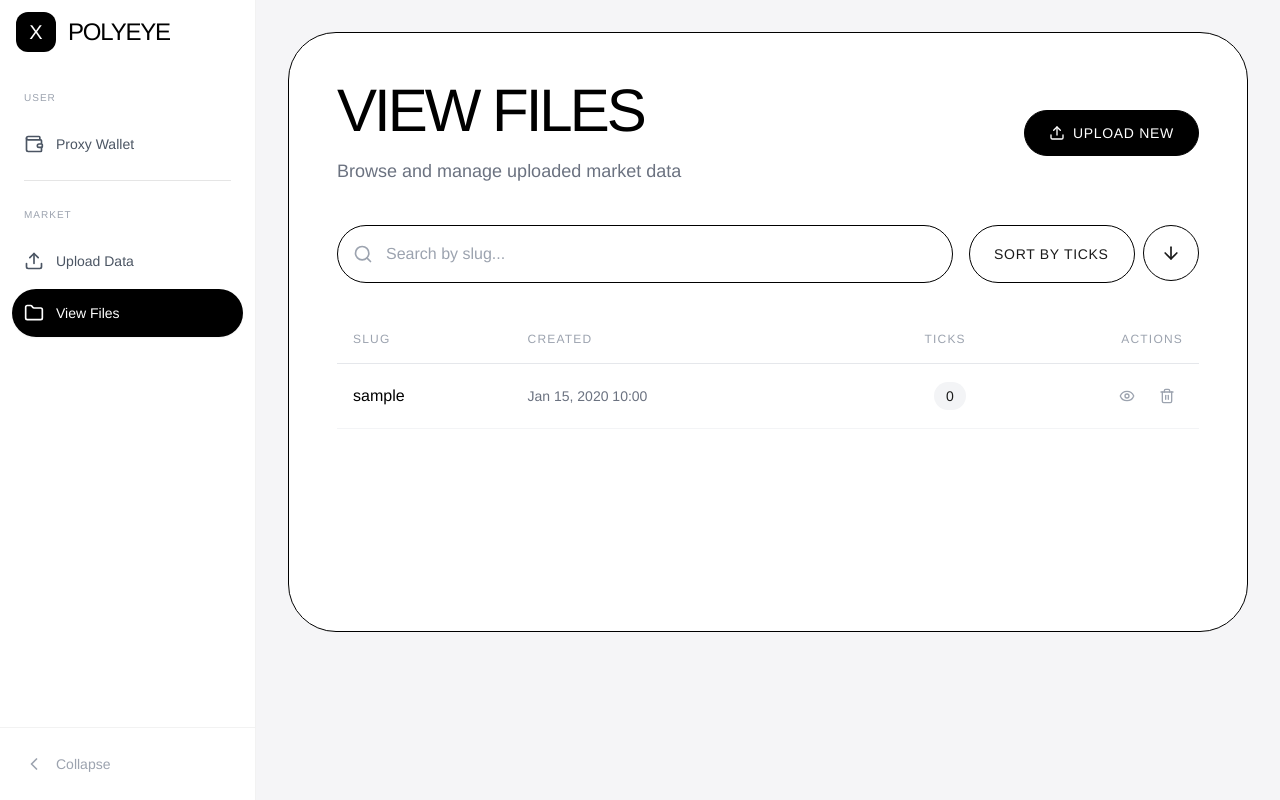
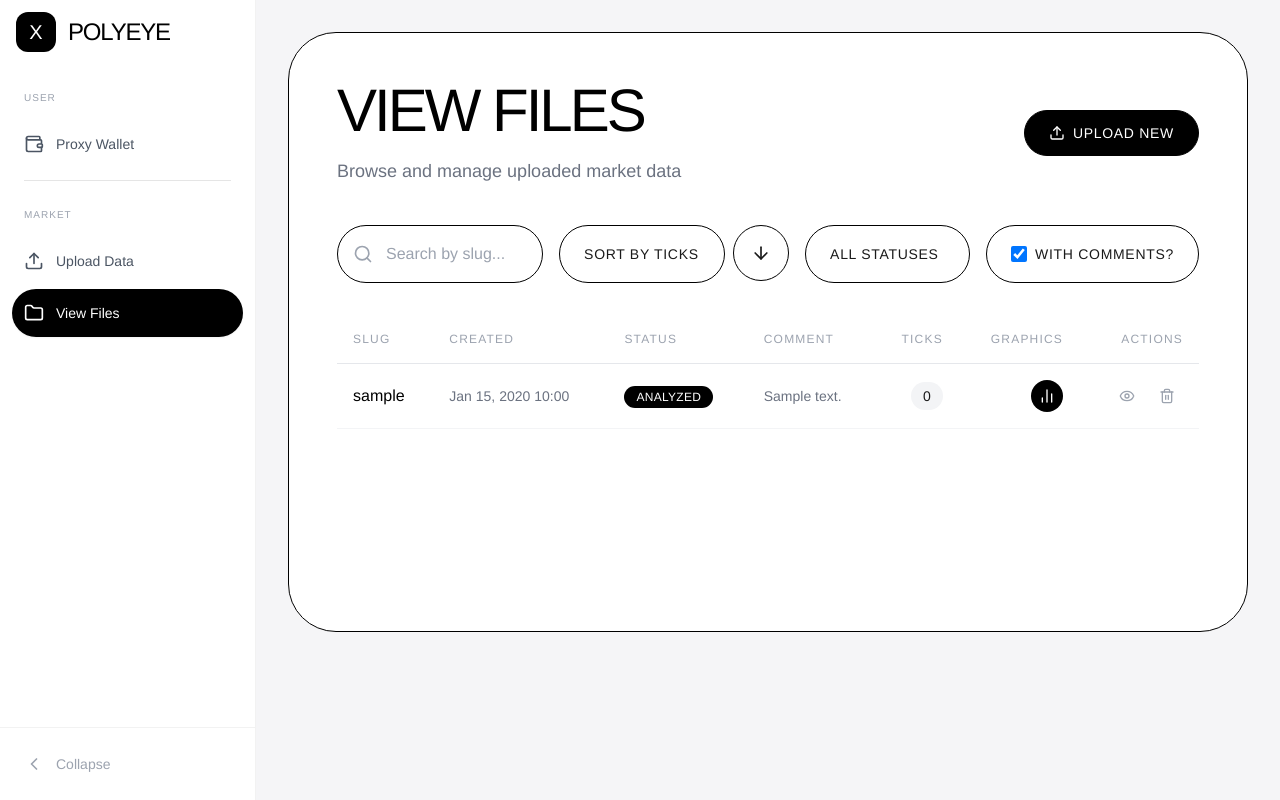
Before and after one commit to MarselNet86/poly_eye, a Django app: page /market/files/ in a window 1280 px wide. Run offline with Django 5.2, Linux system fonts and the light colour scheme; tables that the repository leaves empty hold one stand-in row (values such as "Sample post"); data that the repository does not hold is empty; some libraries are stand-ins or nearby versions.

Commit message:
Добавлены новые ячейки в таблице

```diff
--- a/market/models.py
+++ b/market/models.py
@@ -5,6 +5,13 @@ class Market(models.Model):
     """15-минутный рынок бинарных опционов BTC на Polymarket"""
     slug = models.CharField(max_length=100, unique=True, db_index=True)
     created_at = models.DateTimeField(auto_now_add=True)
+
+    STATUS_CHOICES = [
+        ('analyzed', 'Analyzed'),
+        ('not_analyzed', 'Not Analyzed'),
+    ]
+    status = models.CharField(max_length=20, choices=STATUS_CHOICES, default='not_analyzed')
+    comment = models.TextField(blank=True)
 
     class Meta:
         ordering = ['-created_at']
--- a/market/templates/market/files.html
+++ b/market/templates/market/files.html
@@ -48,6 +48,25 @@
                     <i data-lucide="arrow-down" class="w-5 h-5 transition-transform"
                         :class="order === 'asc' ? 'rotate-180' : ''"></i>
                 </button>
+            </div>
+
+            <!-- Status Filter -->
+            <div class="flex gap-2">
+                <select x-model="status" @change="filterFiles()" class="bg-white border border-black rounded-full px-6 py-4 text-sm font-light
+                               uppercase tracking-wider focus:outline-none cursor-pointer appearance-none">
+                    <option value="all">All Statuses</option>
+                    <option value="analyzed">Analyzed</option>
+                    <option value="not_analyzed">Not Analyzed</option>
+                </select>
+            </div>
+
+            <!-- Comment Filter -->
+            <div class="flex items-center gap-2 bg-white border border-black rounded-full px-6 py-4">
+                <input type="checkbox" id="hasComment" x-model="hasComment" @change="filterFiles()"
+                    class="w-4 h-4 rounded border-gray-300 text-black focus:ring-black">
+                <label for="hasComment" class="text-sm font-light uppercase tracking-wider cursor-pointer select-none">
+                    With comments?
+                </label>
             </div>
         </div>
 
@@ -101,6 +120,8 @@ Alpine.data('filesPage', () => ({
 search: '{{ search|escapejs }}',
 sort: '{{ sort|escapejs }}',
 order: '{{ order|escapejs }}',
+status: '{{ status|escapejs }}',
+hasComment: {{ has_comment|yesno:"true,false" }},
 showDeleteModal: false,
 deleteSlug: '',
 deleteTickCount: 0,
@@ -111,6 +132,10 @@ const params = new URLSearchParams();
 params.set('q', this.search);
 params.set('sort', this.sort);
 params.set('order', this.order);
+params.set('status', this.status);
+if (this.hasComment) {
+params.set('has_comment', 'true');
+}
 
 fetch('/market/files/?' + params.toString(), {
 headers: { 'HX-Request': 'true' }
--- a/market/templates/market/partials/files_table.html
+++ b/market/templates/market/partials/files_table.html
@@ -5,7 +5,11 @@
             <tr class="border-b border-gray-200">
                 <th class="text-left py-4 px-4 text-xs font-light uppercase tracking-widest text-gray-400">Slug</th>
                 <th class="text-left py-4 px-4 text-xs font-light uppercase tracking-widest text-gray-400">Created</th>
+                <th class="text-left py-4 px-4 text-xs font-light uppercase tracking-widest text-gray-400">Status</th>
+                <th class="text-left py-4 px-4 text-xs font-light uppercase tracking-widest text-gray-400">Comment</th>
                 <th class="text-right py-4 px-4 text-xs font-light uppercase tracking-widest text-gray-400">Ticks</th>
+                <th class="text-right py-4 px-4 text-xs font-light uppercase tracking-widest text-gray-400">Graphics
+                </th>
                 <th class="text-right py-4 px-4 text-xs font-light uppercase tracking-widest text-gray-400">Actions</th>
             </tr>
         </thead>
@@ -20,10 +24,32 @@
                 <td class="py-4 px-4 text-sm text-gray-500">
                     {{ market.created_at|date:"M d, Y H:i" }}
                 </td>
+                <td class="py-4 px-4">
+                    {% if market.status == 'analyzed' %}
+                    <span class="bg-black text-white rounded-full px-3 py-1 text-xs font-light uppercase tracking-wide">
+                        Analyzed
+                    </span>
+                    {% else %}
+                    <span
+                        class="border border-black text-black rounded-full px-3 py-1 text-xs font-light uppercase tracking-wide">
+                        Not Analyzed
+                    </span>
+                    {% endif %}
+                </td>
+                <td class="py-4 px-4 text-sm text-gray-500 max-w-[200px] truncate" title="{{ market.comment }}">
+                    {{ market.comment|default:"-" }}
+                </td>
                 <td class="py-4 px-4 text-right">
                     <span class="inline-flex items-center px-3 py-1 rounded-full bg-gray-100 text-sm font-light">
                         {{ market.tick_count|default:0 }}
                     </span>
+                </td>
+                <td class="py-4 px-4 text-right">
+                    <a href="{% url 'market:file_detail' market.slug %}" target="_blank"
+                        class="inline-flex items-center justify-center w-8 h-8 rounded-full bg-black text-white hover:opacity-80 transition-opacity"
+                        title="Open Graphics">
+                        <i data-lucide="bar-chart-2" class="w-4 h-4"></i>
+                    </a>
                 </td>
                 <td class="py-4 px-4 text-right">
                     <div class="flex items-center justify-end gap-2">
@@ -53,7 +79,8 @@
     </p>
     <div class="flex gap-2">
         {% if page_obj.has_previous %}
-        <a href="?page={{ page_obj.previous_page_number }}&q={{ search }}&sort={{ sort }}&order={{ order }}" class="w-10 h-10 rounded-full border border-black flex items-center justify-center
+        <a href="?page={{ page_obj.previous_page_number }}&q={{ search }}&sort={{ sort }}&order={{ order }}&status={{ status }}&has_comment={{ has_comment }}"
+            class="w-10 h-10 rounded-full border border-black flex items-center justify-center
                   hover:bg-black hover:text-white transition-colors">
             <i data-lucide="chevron-left" class="w-4 h-4"></i>
         </a>
@@ -64,7 +91,8 @@
         </span>
 
         {% if page_obj.has_next %}
-        <a href="?page={{ page_obj.next_page_number }}&q={{ search }}&sort={{ sort }}&order={{ order }}" class="w-10 h-10 rounded-full border border-black flex items-center justify-center
+        <a href="?page={{ page_obj.next_page_number }}&q={{ search }}&sort={{ sort }}&order={{ order }}&status={{ status }}&has_comment={{ has_comment }}"
+            class="w-10 h-10 rounded-full border border-black flex items-center justify-center
                   hover:bg-black hover:text-white transition-colors">
             <i data-lucide="chevron-right" class="w-4 h-4"></i>
         </a>
--- a/market/views.py
+++ b/market/views.py
@@ -22,12 +22,20 @@ def files_list(request):
     search = request.GET.get('q', '').strip()
     sort = request.GET.get('sort', 'ticks')
     order = request.GET.get('order', 'desc')
+    status = request.GET.get('status', 'all')
+    has_comment = request.GET.get('has_comment', 'false')
     page_number = request.GET.get('page', 1)
 
     markets = Market.objects.annotate(tick_count=Count('ticks'))
 
     if search:
         markets = markets.filter(slug__icontains=search)
+
+    if status != 'all':
+        markets = markets.filter(status=status)
+
+    if has_comment == 'true':
+        markets = markets.exclude(comment='')
 
     if sort == 'ticks':
         order_field = 'tick_count'
@@ -47,6 +55,8 @@ def files_list(request):
         'search': search,
         'sort': sort,
         'order': order,
+        'status': status,
+        'has_comment': has_comment,
     }
 
     if request.headers.get('HX-Request'):
```
Also changed, not shown: market/migrations/0002_market_comment_market_status.py (added).
